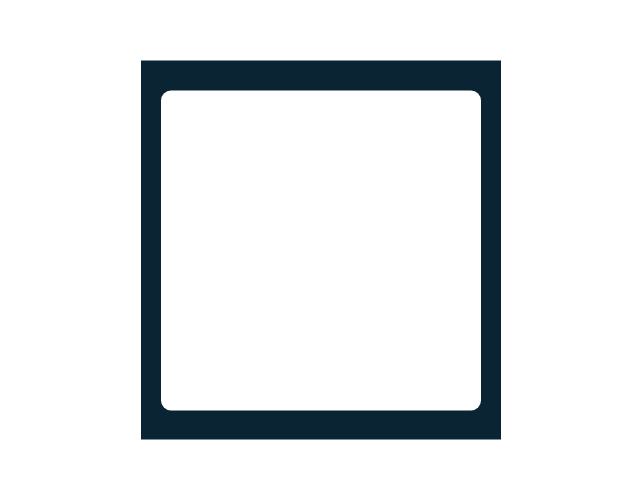
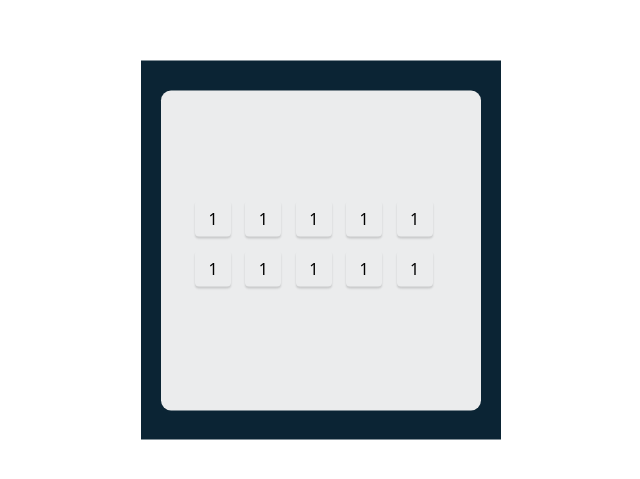
Before and after one commit to kennedybabu/tenzies-game, a React (Create React App) app: page / in a window 1280 px wide. Shown: the part 129-608 px from the top of the page, without its empty margins (319-959 px from the left). Built offline with nearby package versions, Linux system fonts and the light colour scheme.

Commit message:
feature: create and render the Dice component

```diff
--- a/src/App.js
+++ b/src/App.js
@@ -1,11 +1,26 @@
+import Dice from "./components/Dice";
+
 
 
 function App() {
+  let num = 10
+
   return (
     <div className="h-full w-full flex items-center justify-center">
        <main className="w-[360px] h-[379px] bg-[#0B2434] my-auto flex items-center justify-center top-1/2 translate-y-1/2">
-          <div className="w-[320px] h-[320px] bg-white rounded-[10px]">
-
+          <div className="w-[320px] h-[320px] bg-[#f5f5f5f5] rounded-[10px] flex items-center">
+              <div className="w-full h-[100px] px-[34px] grid grid-cols-5">
+                 <Dice />
+                 <Dice />
+                 <Dice />
+                 <Dice />
+                 <Dice />
+                 <Dice />
+                 <Dice />
+                 <Dice />
+                 <Dice />
+                 <Dice />
+              </div>
           </div>
       </main>
     </div>
--- /dev/null
+++ b/src/components/Dice.jsx
@@ -0,0 +1,11 @@
+import React from 'react'
+
+const Dice = () => {
+  return (
+    <div className='h-[36px] w-[36px] rounded-[4px] dice flex items-center justify-center'>
+        <h2>1</h2>
+    </div>
+  )
+}
+
+export default Dice
--- a/src/index.css
+++ b/src/index.css
@@ -8,3 +8,7 @@
   align-items: center;
   justify-content: center;
 } */
+
+.dice {
+  box-shadow: 0px 2px 2px rgba(0,0,0, 0.15);
+}
```
